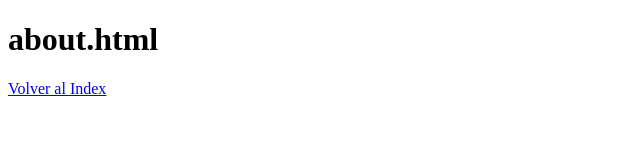
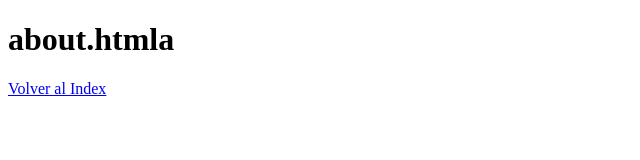
Before and after one commit to Empe31/CaC-Front, a plain HTML site: page about.html in a window 1280 px wide. Shown: the full height of the page, 0-640 px from the left. Drawn offline with Linux system fonts and the light colour scheme.

Commit message:
cambio para mostrar

```diff
--- a/about.html
+++ b/about.html
@@ -2,7 +2,7 @@
 <html>
     <body>
         <h1>
-            about.html
+            about.htmla
         </h1>
 
         <a href="index.html">Volver al Index</a>
```
